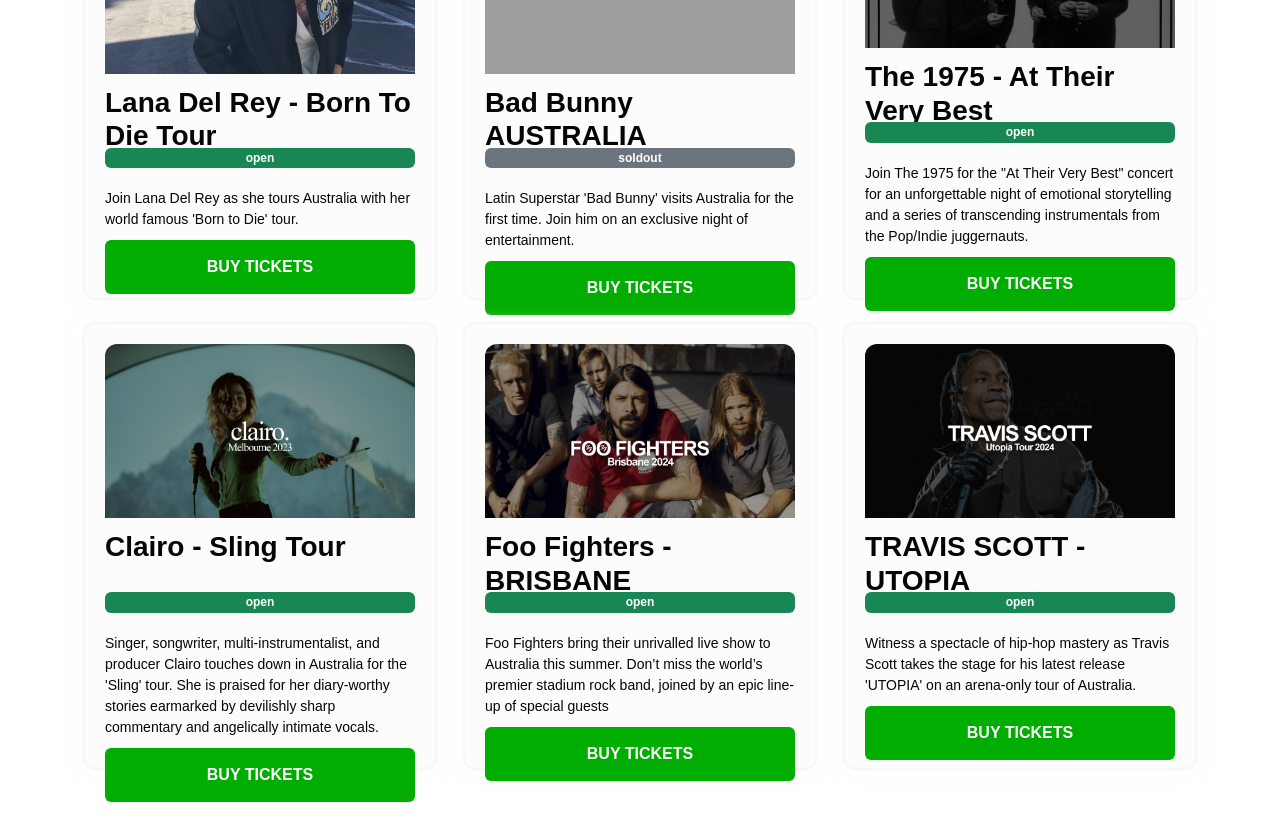
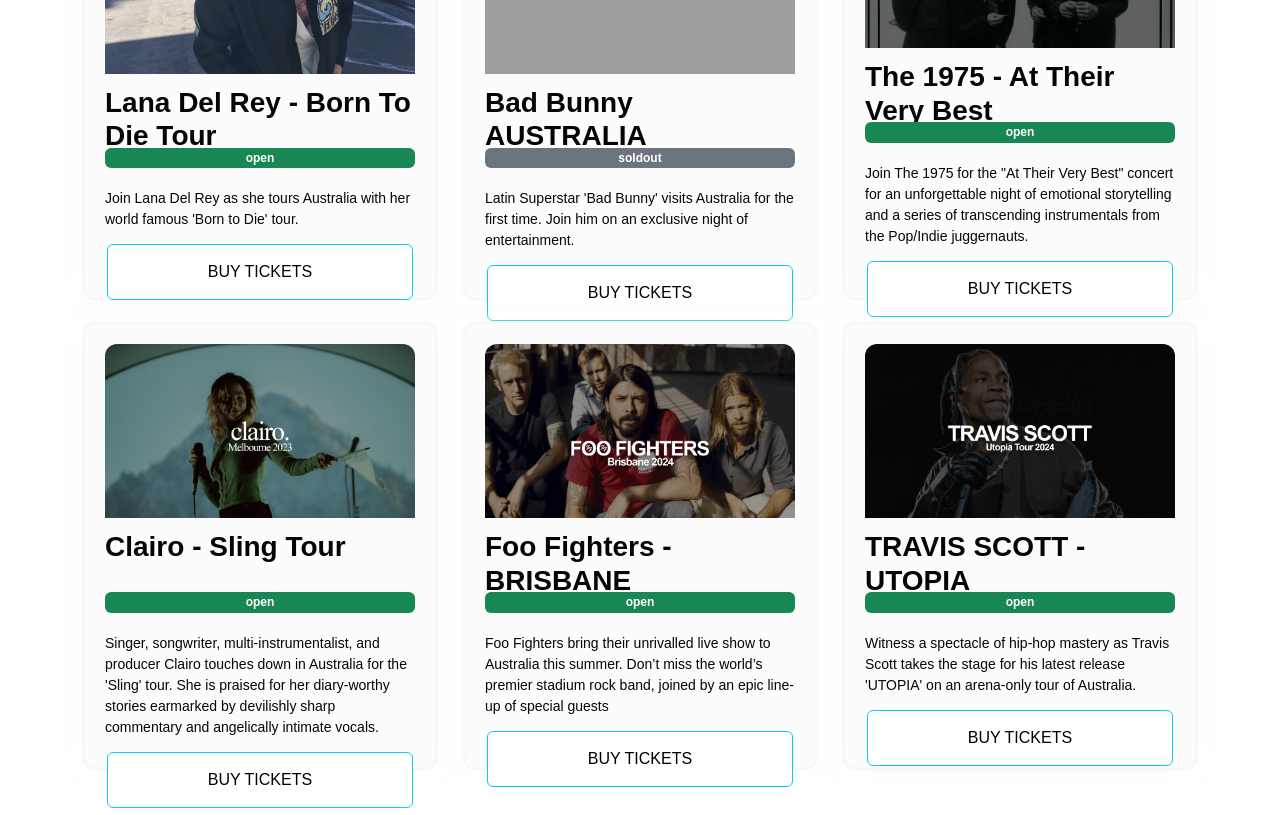
Before and after one commit to moontail7/task3, a Flask app: page / in a window 1280 px wide. Shown: the part 681-1496 px from the top of the page. Run offline with Flask 3, Linux system fonts and the light colour scheme; some libraries are stand-ins or nearby versions; grey boxes are pictures that could not be loaded.

Commit message:
Update buttons

```diff
--- a/website/static/style/style1.css
+++ b/website/static/style/style1.css
@@ -261,10 +261,30 @@
     cursor: pointer;
     border-radius: 10px;
     width: 100px;
-}
+  }
 
-.custom-button:hover {
-    background-color: rgb(0, 45, 224);
-    color: rgb(255, 255, 255);
+  .custom-button:hover {
+      background-color: rgb(0, 45, 224);
+      color: rgb(255, 255, 255);
+      border: none;
+  }
+
+  .ticket-button {
+    background-color: #ffffff;
+    border: 5px solid #000000
+    color: rgb(0, 0, 0);
+    padding: 15px 32px;
+    text-align: center;
+    text-decoration: none;
+    display: inline-block;
+    font-size: 16px;
+    margin: 4px 2px;
+    cursor: pointer;
+  }
+
+  .ticket-button:hover {
+    background-color: #1e8321; /* White background on hover */
+    color: rgb(255, 255, 255); /* Black text on hover */
+    font-weight: bold;
     border: none;
-}
+  }
--- a/website/templates/index.html
+++ b/website/templates/index.html
@@ -52,7 +52,7 @@
             {{ event.status }}
         </span>
           <p class="card-text">{{ event.description }}</p>
-          <a href="{{ url_for('event.show', id=event.id) }}" class="btn btn-info green-button">BUY TICKETS</a>
+          <a href="{{ url_for('event.show', id=event.id) }}" class="btn btn-info ticket-button">BUY TICKETS</a>
         </div>
       </div>
     </div>
```
